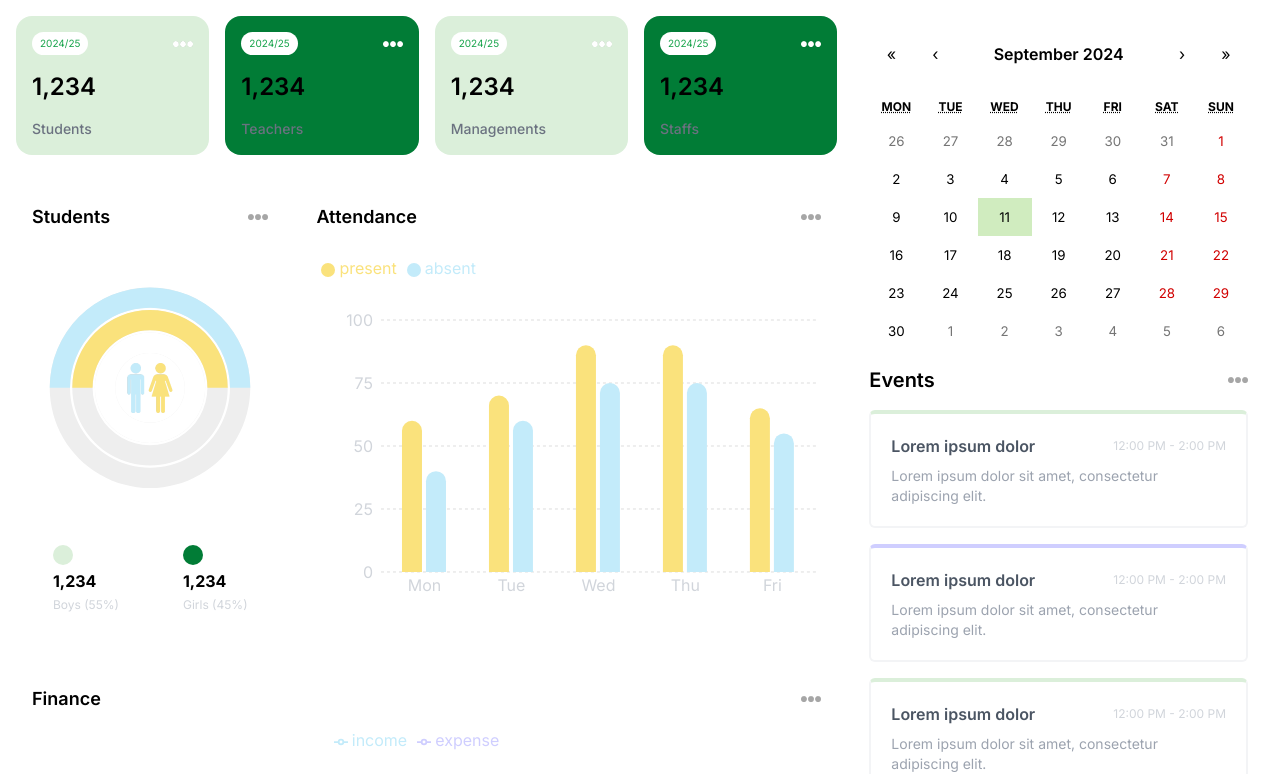
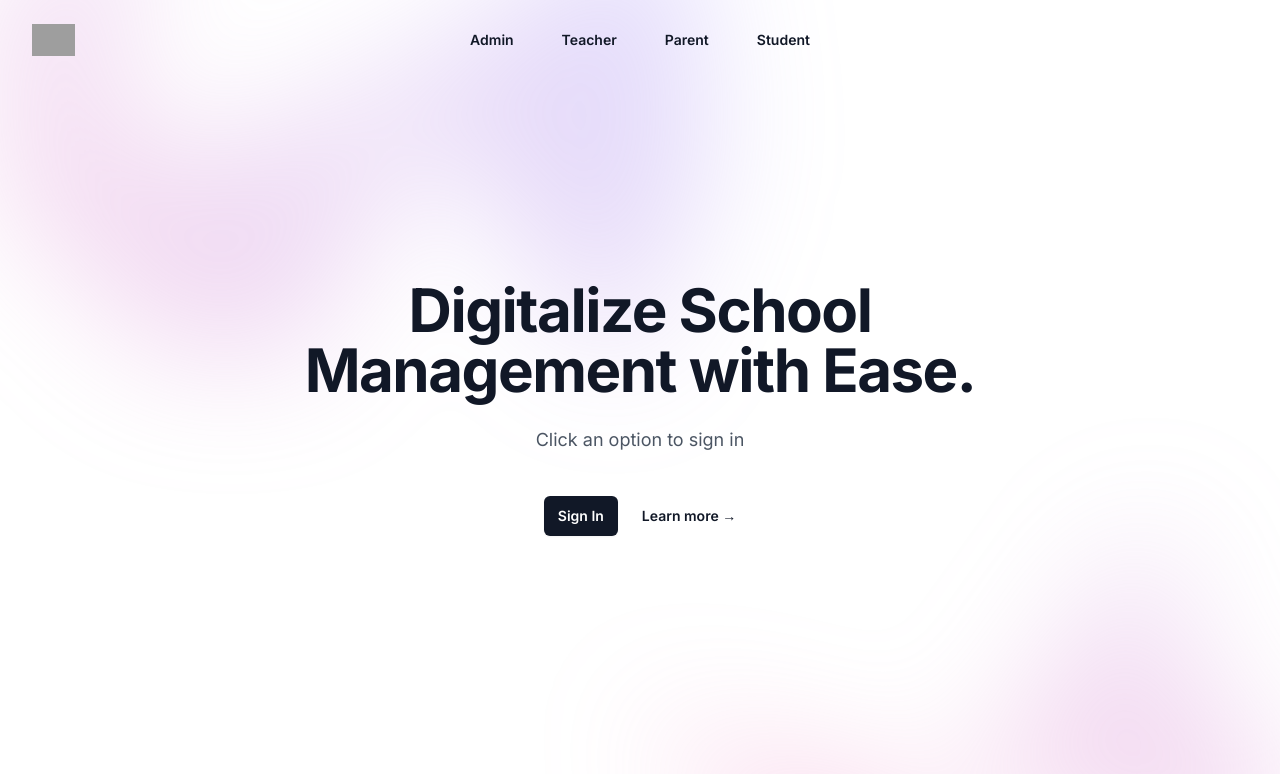
Before and after one commit to Yaqub-J/next-sms, a Next.js app: page / in a window 1280 px wide. Shown: the top 774 px of the page. Built offline with nearby package versions, Linux system fonts and the light colour scheme; grey boxes are pictures that could not be loaded.

Commit message:
Update page.tsx

```diff
--- a/src/app/page.tsx
+++ b/src/app/page.tsx
@@ -1,9 +1,94 @@
-import AdminPage from "./(dashboard)/admin/page"
 
-const Homepage = () => {
+const navigation = [
+  { name: 'Admin', href: '/admin' },
+  { name: 'Teacher', href: '/teacher' },
+  { name: 'Parent', href: '/parent' },
+  { name: 'Student', href: '/student' },
+]
+
+export default function Example() {
+
   return (
-    <AdminPage />
+    <div className="bg-dark">
+      <header className="absolute inset-x-0 top-0 z-50">
+        <nav aria-label="Global" className="flex items-center justify-between p-6 lg:px-8">
+          <div className="flex lg:flex-1">
+            <a href="#" className="-m-1.5 p-1.5">
+              <span className="sr-only">Your Company</span>
+              <img
+                alt=""
+                src="https://cyberaim.ng/assets/img/icon.png"
+                className="h-8 w-auto"
+              />
+            </a>
+          </div>
+          <div className="flex lg:hidden">
+            <button
+              type="button"
+              className="-m-2.5 inline-flex items-center justify-center rounded-md p-2.5 text-gray-700"
+            >
+              <span className="sr-only">Open main menu</span>
+            </button>
+          </div>
+          <div className="hidden lg:flex lg:gap-x-12">
+            {navigation.map((item) => (
+              <a key={item.name} href={item.href} className="text-sm font-semibold leading-6 text-gray-900">
+                {item.name}
+              </a>
+            ))}
+          </div>
+          <div className="hidden lg:flex lg:flex-1 lg:justify-end">
+          </div>
+        </nav>
+      </header>
+
+      <div className="relative isolate px-6 pt-14 lg:px-8">
+        <div
+          aria-hidden="true"
+          className="absolute inset-x-0 -top-40 -z-10 transform-gpu overflow-hidden blur-3xl sm:-top-80"
+        >
+          <div
+            style={{
+              clipPath:
+                'polygon(74.1% 44.1%, 100% 61.6%, 97.5% 26.9%, 85.5% 0.1%, 80.7% 2%, 72.5% 32.5%, 60.2% 62.4%, 52.4% 68.1%, 47.5% 58.3%, 45.2% 34.5%, 27.5% 76.7%, 0.1% 64.9%, 17.9% 100%, 27.6% 76.8%, 76.1% 97.7%, 74.1% 44.1%)',
+            }}
+            className="relative left-[calc(50%-11rem)] aspect-[1155/678] w-[36.125rem] -translate-x-1/2 rotate-[30deg] bg-gradient-to-tr from-[#ff80b5] to-[#9089fc] opacity-30 sm:left-[calc(50%-30rem)] sm:w-[72.1875rem]"
+          />
+        </div>
+        <div className="mx-auto max-w-2xl py-32 sm:py-48 lg:py-56">
+          <div className="text-center">
+            <h1 className="text-4xl font-bold tracking-tight text-gray-900 sm:text-6xl">
+              Digitalize School Management with Ease.
+            </h1>
+            <p className="mt-6 text-lg leading-8 text-gray-600">
+              Click an option to sign in
+            </p>
+            <div className="mt-10 flex items-center justify-center gap-x-6">
+              <a
+                href="#"
+                className="rounded-md bg-gray-900 px-3.5 py-2.5 text-sm font-semibold text-white shadow-sm hover:bg-indigo-500 focus-visible:outline focus-visible:outline-2 focus-visible:outline-offset-2 focus-visible:outline-indigo-600"
+              >
+                Sign In
+              </a>
+              <a href="#" className="text-sm font-semibold leading-6 text-gray-900">
+                Learn more <span aria-hidden="true">→</span>
+              </a>
+            </div>
+          </div>
+        </div>
+        <div
+          aria-hidden="true"
+          className="absolute inset-x-0 top-[calc(100%-13rem)] -z-10 transform-gpu overflow-hidden blur-3xl sm:top-[calc(100%-30rem)]"
+        >
+          <div
+            style={{
+              clipPath:
+                'polygon(74.1% 44.1%, 100% 61.6%, 97.5% 26.9%, 85.5% 0.1%, 80.7% 2%, 72.5% 32.5%, 60.2% 62.4%, 52.4% 68.1%, 47.5% 58.3%, 45.2% 34.5%, 27.5% 76.7%, 0.1% 64.9%, 17.9% 100%, 27.6% 76.8%, 76.1% 97.7%, 74.1% 44.1%)',
+            }}
+            className="relative left-[calc(50%+3rem)] aspect-[1155/678] w-[36.125rem] -translate-x-1/2 bg-gradient-to-tr from-[#ff80b5] to-[#9089fc] opacity-30 sm:left-[calc(50%+36rem)] sm:w-[72.1875rem]"
+          />
+        </div>
+      </div>
+    </div>
   )
 }
-
-export default Homepage
```
